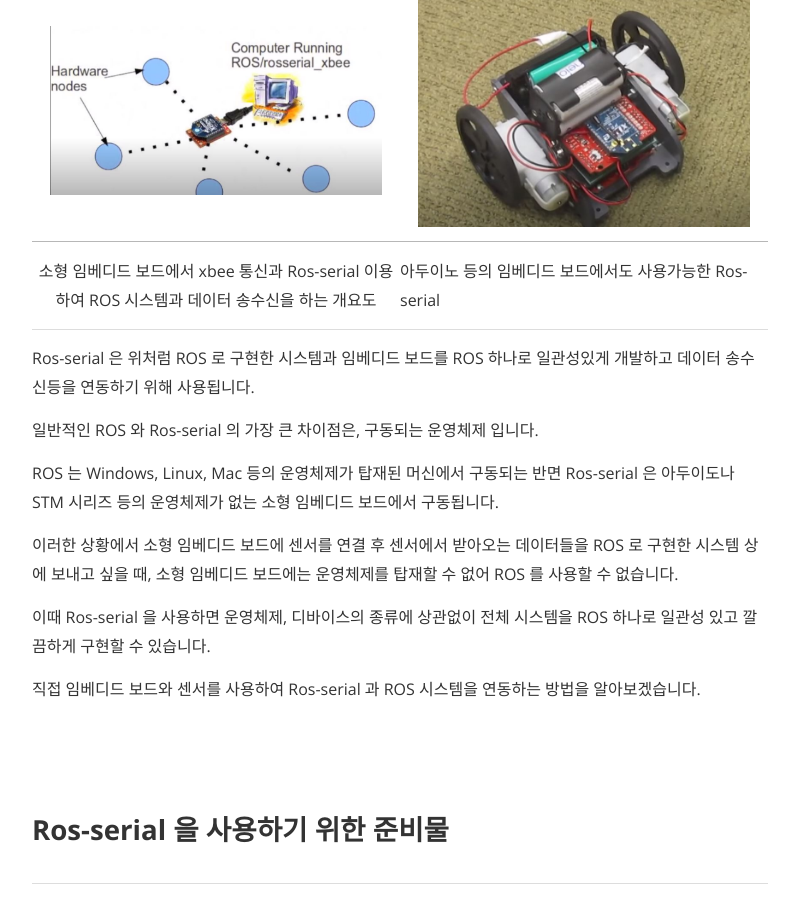
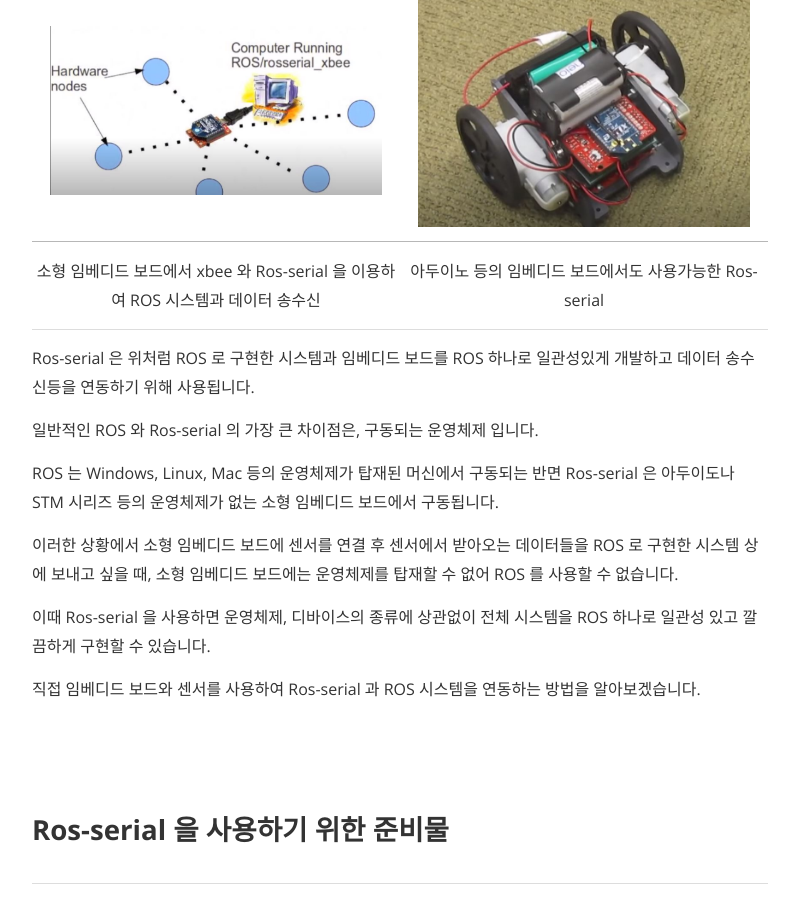
Before and after one commit to injae-kim/injae-kim.github.io, a Jekyll site: the page built from _posts/2020-07-24-rosserial-temperature-sensor.markdown, in a window 1280 px wide and 900 px high, scrolled down 2161 px. Shown: the whole window, without its empty margins (240-1028 px from the left). Built offline with Jekyll 4.4.1, drawn with Linux system fonts in a browser that asks for light colours; nearby versions of some CDN libraries; some web fonts are replaced; comment, search, counter and statistics services are not loaded.

Commit message:
fix post

```diff
--- a/_posts/2020-07-24-rosserial-temperature-sensor.markdown
+++ b/_posts/2020-07-24-rosserial-temperature-sensor.markdown
@@ -43,8 +43,8 @@ Ros-serial 과 그 사용법에 대해서 알아보겠습니다.
 ---
 
 | ![](https://injae-kim.github.io/assets/ROS/2020-07-24-rosserial-temperature-sensor/intro2.jpg) | ![](https://injae-kim.github.io/assets/ROS/2020-07-24-rosserial-temperature-sensor/intro3.jpg) |
-| :----------------------------------------------------------: | ------------------------------------------------------------ |
-| 소형 임베디드 보드에서 xbee 통신과 Ros-serial 이용하여 ROS 시스템과 데이터 송수신을 하는 개요도 | 아두이노 등의 임베디드 보드에서도 사용가능한 Ros-serial      |
+| :----------------------------------------------------------: | :----------------------------------------------------------: |
+| 소형 임베디드 보드에서 xbee 와 Ros-serial 을 이용하여 ROS 시스템과 데이터 송수신 |   아두이노 등의 임베디드 보드에서도 사용가능한 Ros-serial    |
 
 Ros-serial 은 위처럼 ROS 로 구현한 시스템과 임베디드 보드를 ROS 하나로 일관성있게 개발하고 데이터 송수신등을 연동하기 위해 사용됩니다.
 
```
